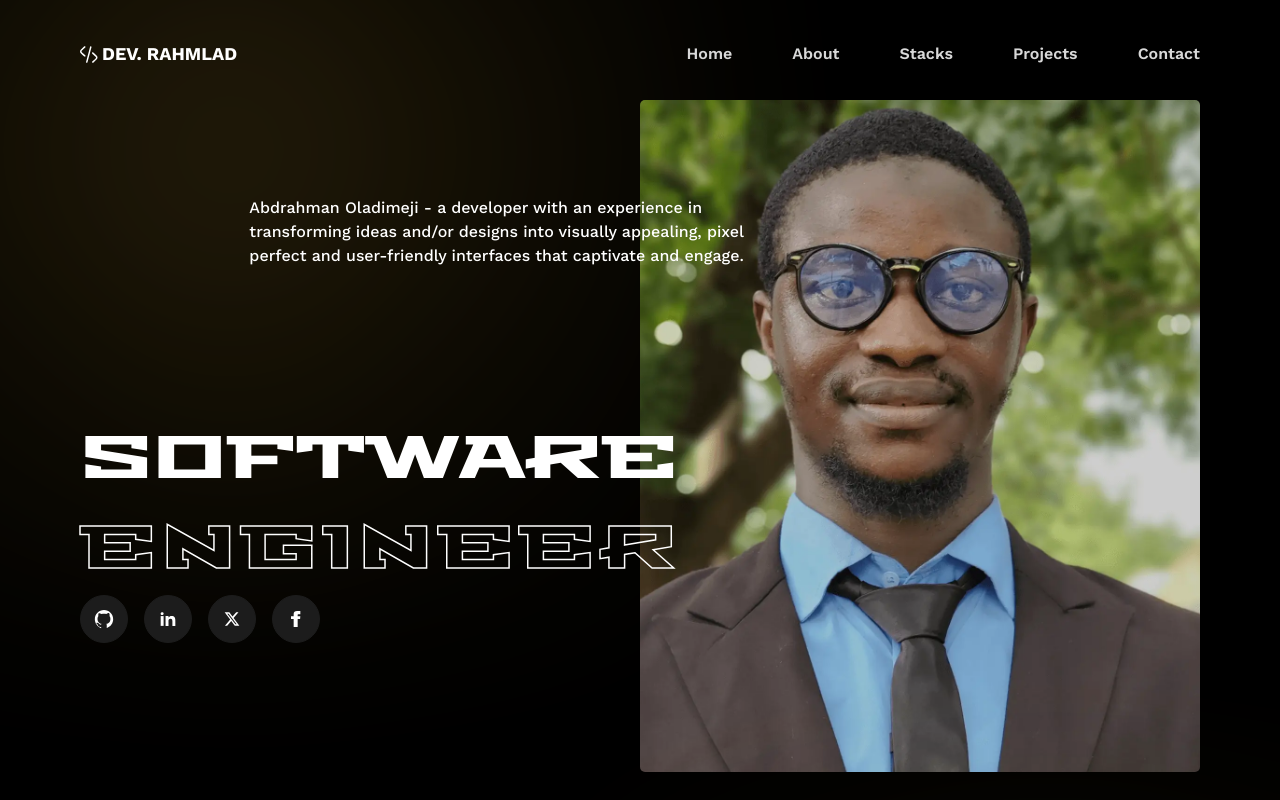
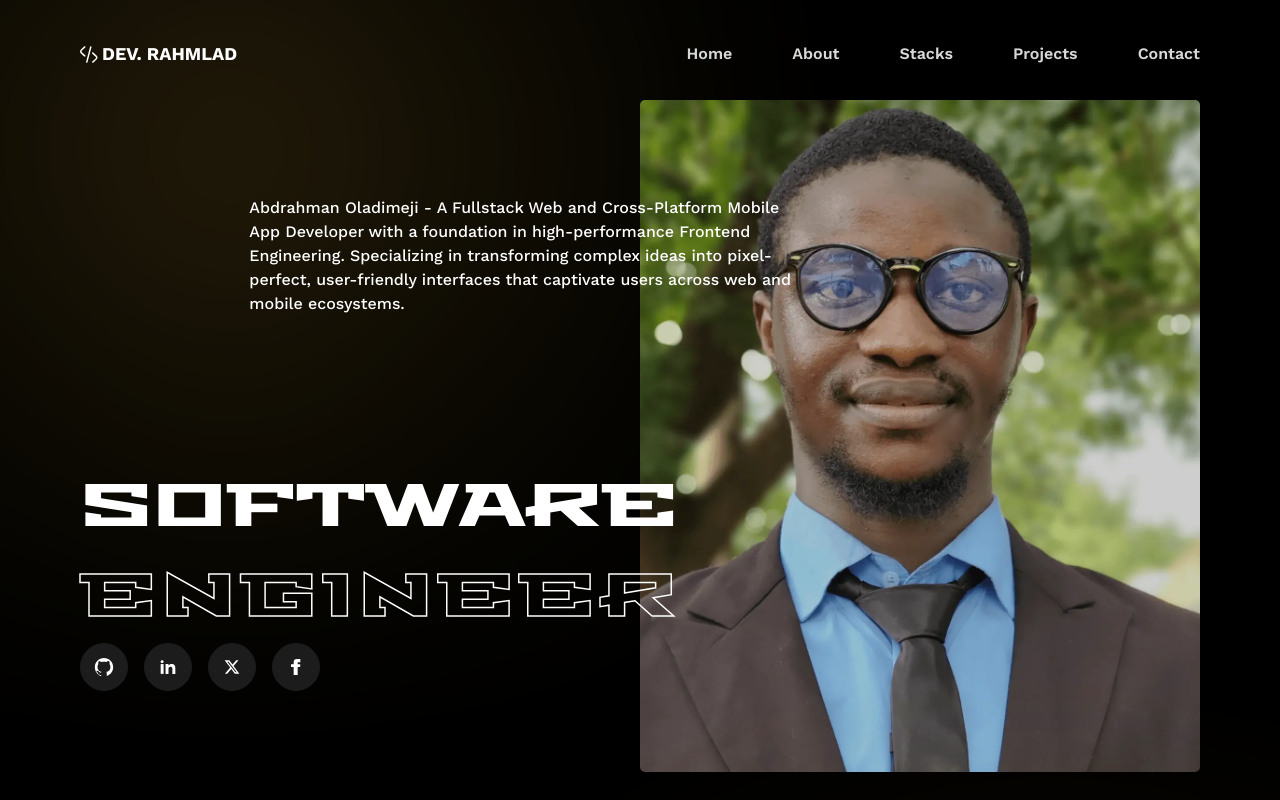
Before and after one commit to rahmlad-aramide/my-portfolio, a Next.js app: page / in a window 1280 px wide. Shown: the top 800 px of the page. Built offline with nearby package versions, Linux system fonts and the light colour scheme.

Commit message:
updated title

```diff
--- a/app/data/index.ts
+++ b/app/data/index.ts
@@ -1,24 +1,25 @@
-import { StaticImageData } from 'next/image';
-import langueageai from '@/app/assets/framed/Language-AI.webp';
-import wapp from '@/app/assets/framed/Wapp.webp';
-import ridot from '@/app/assets/framed/Ridot.webp';
-import adorn from '@/app/assets/framed/Adorn.webp';
-import yieldvest from '@/app/assets/images/projects/yieldvest-overview.webp';
-import reciplorer from '@/app/assets/framed/Reciplorer.webp';
-import scissor from '@/app/assets/framed/Scissors.webp';
-import aofounda from '@/app/assets/framed/AO-Foundation.webp';
-import devfest from '@/app/assets/framed/Devfest-Mosho.webp';
-import flutterbytes from '@/app/assets/framed/FlutterBytes.webp';
-import hackade from '@/app/assets/framed/Hackade.webp';
-import join from '@/app/assets/framed/Join.webp';
-import nugapay from '@/app/assets/framed/Nugapay.webp';
-import pvcpipe from '@/app/assets/framed/PVC-Pipe.webp';
-import rainHackathon from '@/app/assets/framed/Rain-Hackathon.webp';
-import rainSummit from '@/app/assets/framed/Rain-Summit.webp';
-import treesoft from '@/app/assets/framed/Treesoft.webp';
-import uverus from '@/app/assets/framed/Uverus.webp';
-import joindaQuest from '@/app/blur.jpg'
+import { StaticImageData } from "next/image";
+
+import adorn from "@/app/assets/framed/Adorn.webp";
+import aofounda from "@/app/assets/framed/AO-Foundation.webp";
 import appOwe from "@/app/blur.jpg";
+import devfest from "@/app/assets/framed/Devfest-Mosho.webp";
+import flutterbytes from "@/app/assets/framed/FlutterBytes.webp";
+import hackade from "@/app/assets/framed/Hackade.webp";
+import join from "@/app/assets/framed/Join.webp";
+import joindaQuest from "@/app/blur.jpg";
+import langueageai from "@/app/assets/framed/Language-AI.webp";
+import nugapay from "@/app/assets/framed/Nugapay.webp";
+import pvcpipe from "@/app/assets/framed/PVC-Pipe.webp";
+import rainHackathon from "@/app/assets/framed/Rain-Hackathon.webp";
+import rainSummit from "@/app/assets/framed/Rain-Summit.webp";
+import reciplorer from "@/app/assets/framed/Reciplorer.webp";
+import ridot from "@/app/assets/framed/Ridot.webp";
+import scissor from "@/app/assets/framed/Scissors.webp";
+import treesoft from "@/app/assets/framed/Treesoft.webp";
+import uverus from "@/app/assets/framed/Uverus.webp";
+import wapp from "@/app/assets/framed/Wapp.webp";
+import yieldvest from "@/app/assets/images/projects/yieldvest-overview.webp";
 
 interface TProject {
   id?: number;
@@ -173,21 +174,22 @@ export const projectsData: TProject[] = [
     version: "v.1",
     slug: "appowe-proverbs",
     description:
-      "An educational platform for discovering Yoruba proverbs, their meanings, translations, and daily insights.",
+      "An innovative mobile application designed to preserve and promote Yoruba culture through an interactive collection of timeless proverbs, meanings, and translations.",
     detail:
-      "AppOwe (Proverb App) is an application that allows people to learn about proverbs. Users can explore the deep meanings and interpretations of indigenous proverbs, translate them, favorite specific ones for later study, and receive notifications for daily new proverbs. It serves as a bridge between traditional wisdom and modern technology.",
+      "AppOwe (Pronounced Apowe) bridges the generational gap in Yoruba linguistic heritage. It provides a modern platform for users to discover daily proverbs, access English translations, and explore deep cultural explanations. Key features include social sharing, bookmarking favorites via local storage, and offline access, making it a vital tool for academics, language learners, and cultural enthusiasts. The app contributes to SDG 4 (Quality Education) by fostering linguistic learning and cultural exchange.",
     languages: [
       "React Native",
       "Expo",
       "TypeScript",
-      "Tailwind CSS",
+      "NativeWind",
+      "Huggingface API",
       "i18next",
     ],
     category: "personal",
     challenge:
-      "The main challenge was handling complex string data for translations and ensuring the cultural nuances of the proverbs remained intact through the UI. Designing a 'Proverb of the Day' notification system required careful background task management in React Native.",
+      "The primary challenge was ensuring the profound metaphors of Yoruba proverbs were accurately represented in a digital format. Implementing an offline-first experience for local storage while maintaining a lightweight app footprint required careful architectural planning. Additionally, creating a seamless social sharing system that generates clean, readable text versions of proverbs for platforms like WhatsApp and Twitter was a key technical focus.",
     gains:
-      "This project deepened my understanding of internationalization (i18n) and local storage management. I also gained insights into how tech can be used for cultural heritage preservation.",
+      "This project allowed me to combine my technical expertise in React Native with a passion for cultural preservation. I gained deep experience in internationalization (i18n), background tasks for daily updates, and building accessible UIs for diverse age groups. It also served as a case study for Rahmlad Solutions on how technology can drive social impact and preserve heritage.",
     isFeatured: false,
     platform: "mobile",
     demoVideo: "https://www.youtube.com/embed/ORBLGY-YlF0",
--- a/app/ui/sections/hero.tsx
+++ b/app/ui/sections/hero.tsx
@@ -15,10 +15,17 @@ export const Hero = () => {
 
 
   return (
-    <section id="home" className="flex flex-col-reverse md:flex-row justify-between pt-24 py-10 md:py-[100px] pattern-before">
+    <section
+      id="home"
+      className="flex flex-col-reverse md:flex-row justify-between pt-24 py-10 md:py-[100px] pattern-before"
+    >
       <div className="flex flex-col md:flex-col md:basis-[60%] md:max-w-[60%] md:overflow-visible relative">
         <h1 className="order-2 md:order-1 md:max-w-[45ch] lg:max-w-[55ch] md:-mr-[162px] md:ml-auto mt-5 mb-4 md:mt-12 lg:mt-24 md:mb-20 xl:mb-[147px] font-medium z-20 relative">
-          Abdrahman Oladimeji - a developer with an experience in transforming ideas and/or designs into visually appealing, pixel perfect and user-friendly interfaces that captivate and engage.
+          Abdrahman Oladimeji - A Fullstack Web and Cross-Platform Mobile App
+          Developer with a foundation in high-performance Frontend Engineering.
+          Specializing in transforming complex ideas into pixel-perfect,
+          user-friendly interfaces that captivate users across web and mobile
+          ecosystems.
         </h1>
         <div className="order-1 md:order-2 max-w-fit">
           <hgroup
@@ -29,8 +36,14 @@ export const Hero = () => {
           </hgroup>
         </div>
         <div className="order-3 flex gap-4">
-            {socialLinks.map((link, idx) =>(
-                <Link aria-label={`My ${link.label} profile`} href={link.href} key={idx} target="_blank" className="h-10 md:h-12 w-10 md:w-12 bg-dark border border-dark hover:border-primary transition duration-200 flex justify-center items-center rounded-full">
+          {socialLinks.map((link, idx) => (
+            <Link
+              aria-label={`My ${link.label} profile`}
+              href={link.href}
+              key={idx}
+              target="_blank"
+              className="h-10 md:h-12 w-10 md:w-12 bg-dark border border-dark hover:border-primary transition duration-200 flex justify-center items-center rounded-full"
+            >
               {link.icon}
             </Link>
           ))}
```
Lines whose indentation alone changed are shown as unchanged.
